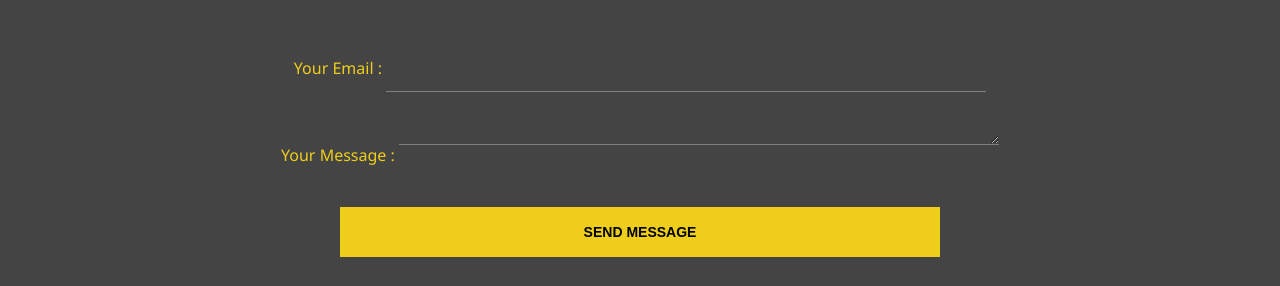
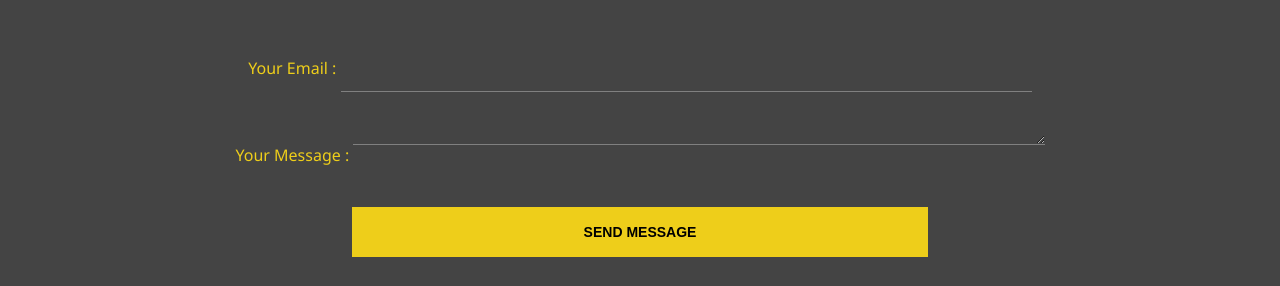
Before and after one commit to Shashank2k19/portfolio, a plain HTML site: page contact.html in a window 1280 px wide. Shown: the part 253-539 px from the top of the page. Drawn offline with Linux system fonts and the light colour scheme.

Commit message:
submitt button

```diff
--- a/css/form.css
+++ b/css/form.css
@@ -11,7 +11,7 @@ form{
 }
 
 .form-control{
-  width: 600px;
+  width: 60%;
   background: transparent;
   border: none;
   outline: none;
@@ -26,10 +26,11 @@ input{
 
 form .submit{
  background:  #eece1a;
-  border-color: transparent;
-  font-weight: bold;
-  margin-top: 40px;
-  height: 50px;
+ width: 50%;
+ border-color: transparent;
+ font-weight: bold;
+ margin-top: 40px;
+ height: 50px;
 }
 
 form .submit:hover{
```
